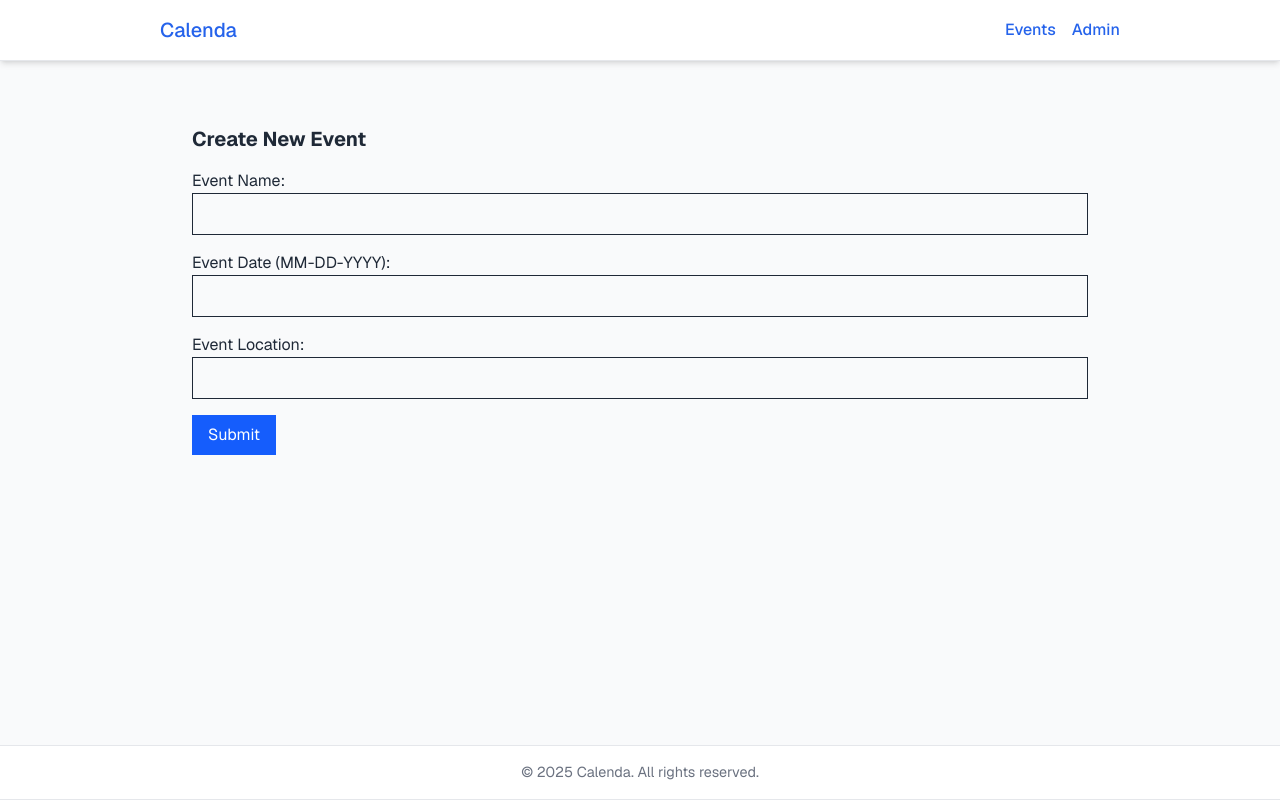
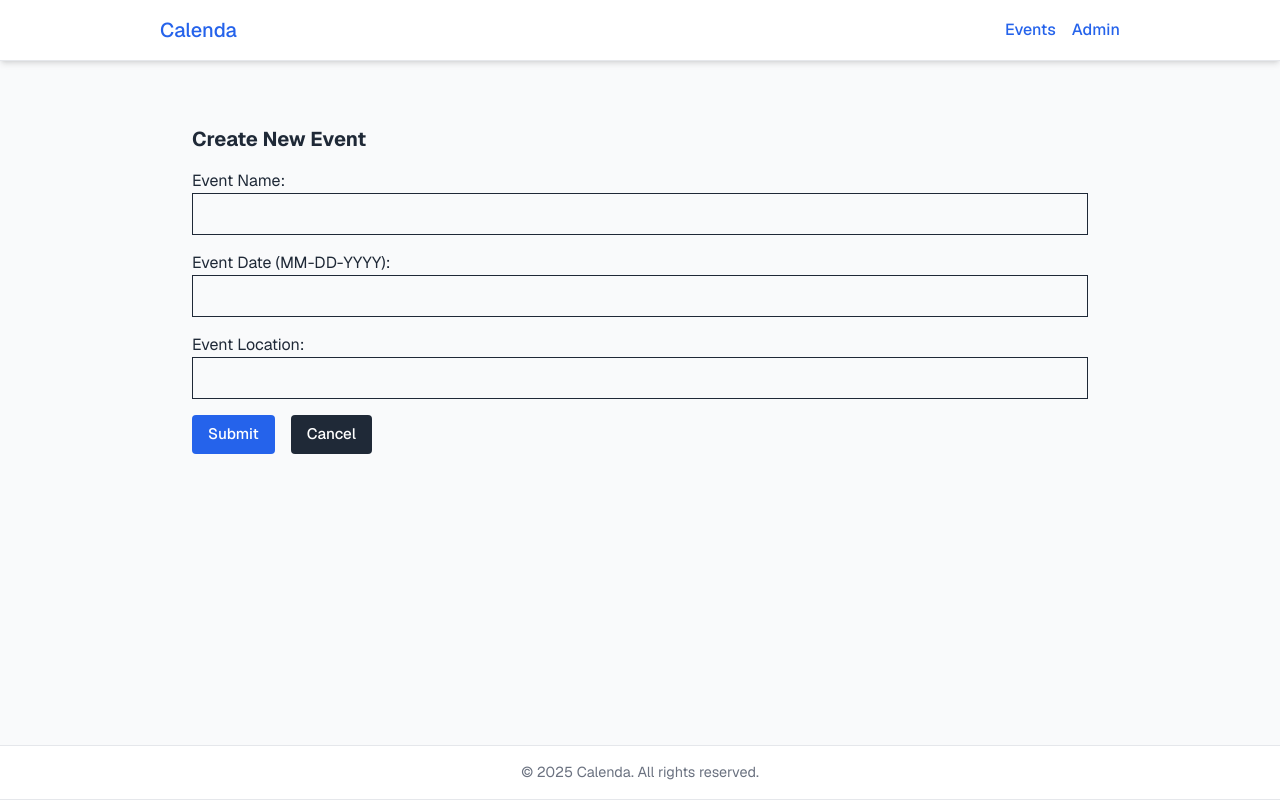
Before and after one commit to kndubois/Calenda, a Next.js app: page /admin/create in a window 1280 px wide. Built offline with nearby package versions, Linux system fonts and the light colour scheme.

Commit message:
added 404 page

```diff
--- a/src/app/admin/create/page.js
+++ b/src/app/admin/create/page.js
@@ -120,9 +120,11 @@ export default function CreateEventForm() {
             />
             </div>
 
-            <button type="submit" className="bg-blue-600 text-white px-4 py-2">
-                Submit
-            </button>
+            <div style={{ marginTop: '1rem' }}>
+                <button type="submit" className="button blue">Submit</button>
+                <a href="/admin" className="button dark" style={{ marginLeft: '1rem' }}>Cancel</a>
+            </div>
+
         </form>
     </div>
   );
--- a/src/app/admin/edit/[id]/EditEventForm.js
+++ b/src/app/admin/edit/[id]/EditEventForm.js
@@ -106,10 +106,11 @@ export default function EditEventForm({ event }) {
                     className="border p-2 w-full"
                 />
             </div>
+            <div style={{ marginTop: '1rem' }}>
+                <button type="submit" className="button blue">Update</button>
+                <a href="/admin" className="button dark" style={{ marginLeft: '1rem' }}>Cancel</a>
+            </div>
 
-            <button type="submit" className="bg-blue-600 text-white px-4 py-2">
-                Save Changes
-            </button>
         </form>
     </div>
   );
--- /dev/null
+++ b/src/app/not-found.js
@@ -0,0 +1,13 @@
+import Link from 'next/link';
+
+export default function NotFound() {
+  return (
+    <main className="not-found">
+      <h1>Page not found</h1>
+      <p>Sorry, we couldn’t find what you were looking for.</p>
+      <Link href="/" className="button blue">
+        Go Home
+      </Link>
+    </main>
+  );
+}
```
